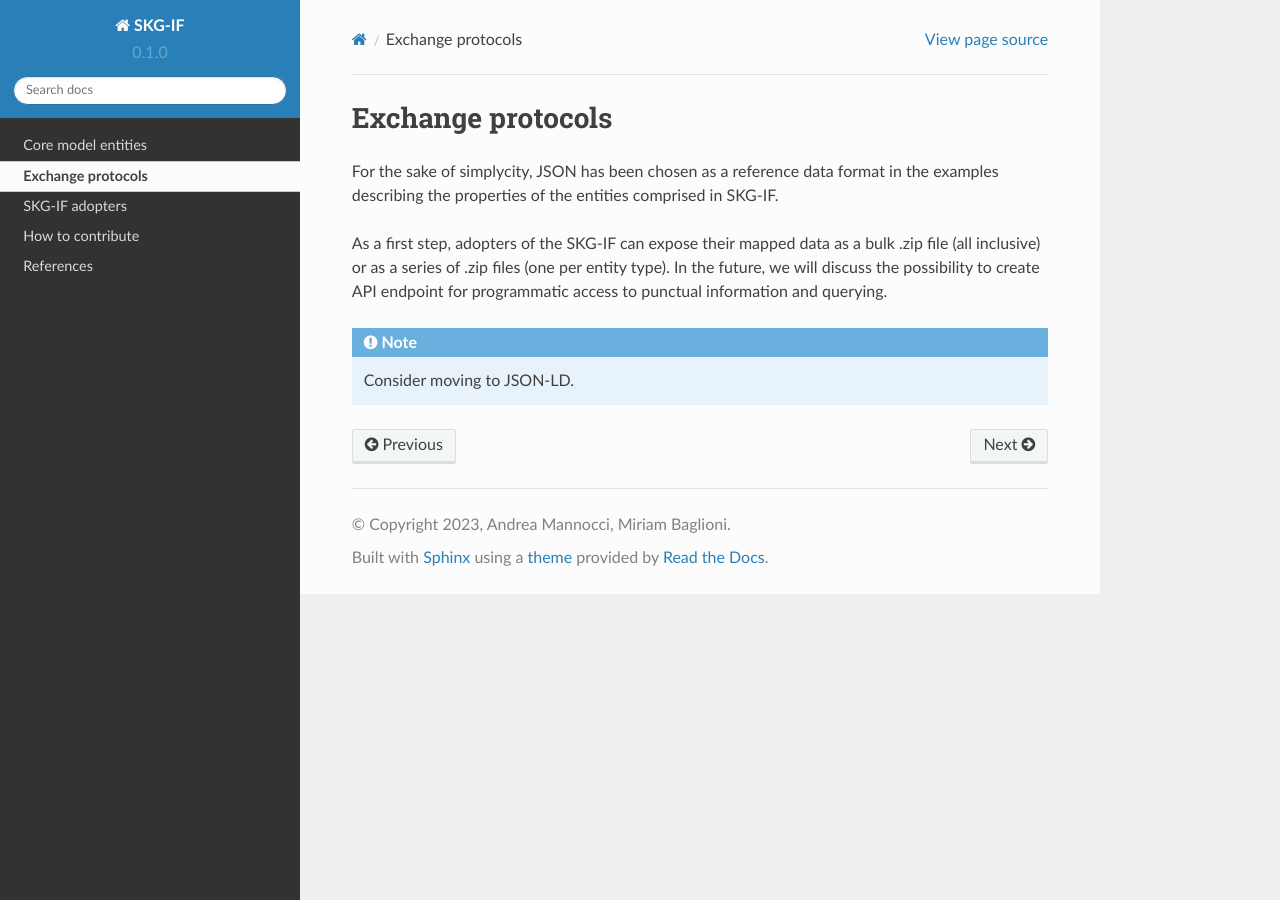
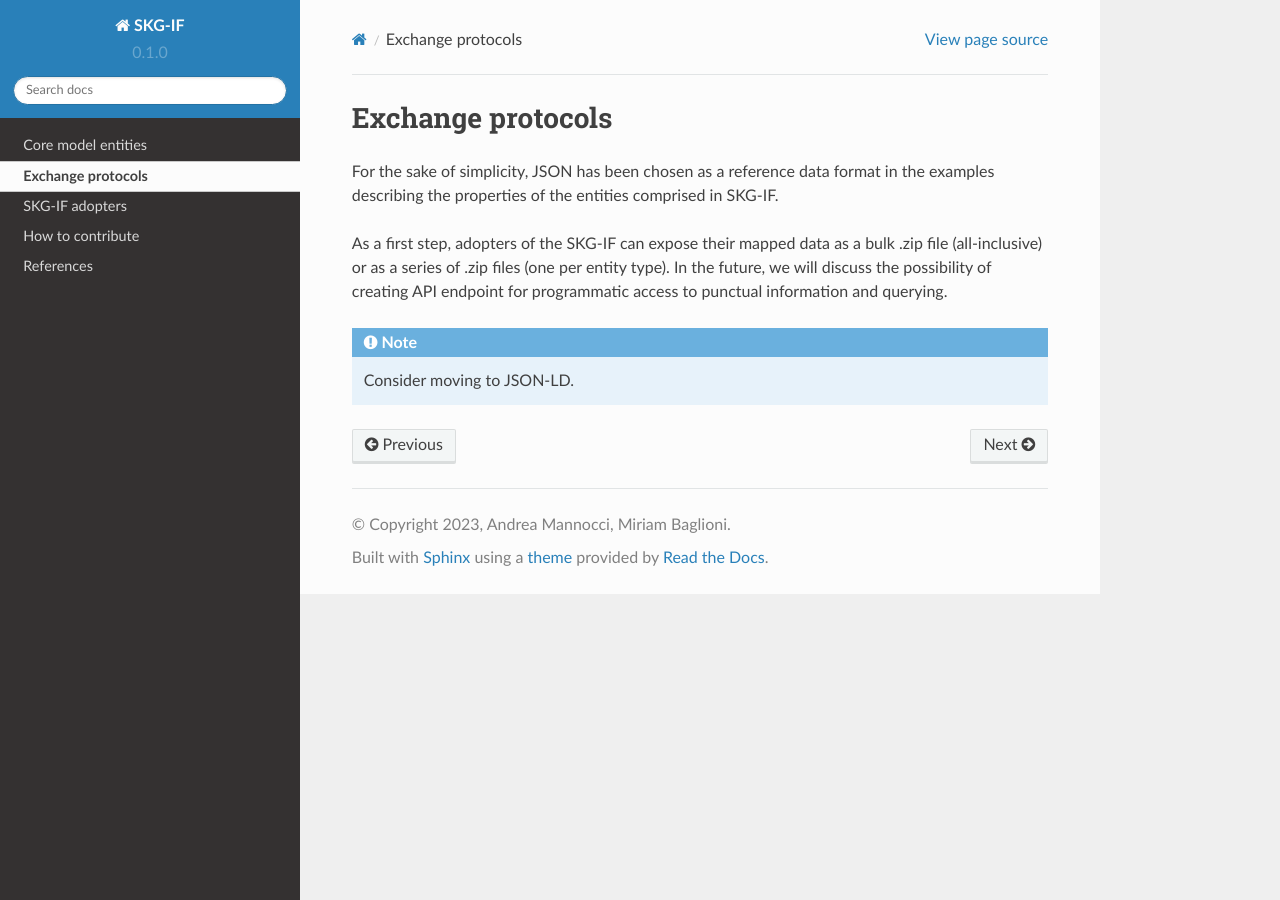
Before and after one commit to andremann/SKG-IF, a Sphinx documentation site: the page built from docs/source/exchange.rst, in a window 1280 px wide. Built offline with Sphinx 7.4.7 and the Read the Docs theme 2.0.0, drawn with Linux system fonts in a browser that asks for light colours.

Commit message:
mod venues

```diff
--- a/docs/source/exchange.rst
+++ b/docs/source/exchange.rst
@@ -3,12 +3,12 @@
 Exchange protocols
 ######
 
-For the sake of simplycity, JSON has been chosen as a reference data format in the examples describing the properties of the
+For the sake of simplicity, JSON has been chosen as a reference data format in the examples describing the properties of the
 entities comprised in SKG-IF.
 
-As a first step, adopters of the SKG-IF can expose their mapped data as a bulk .zip file (all inclusive)
+As a first step, adopters of the SKG-IF can expose their mapped data as a bulk .zip file (all-inclusive)
 or as a series of .zip files (one per entity type).
-In the future, we will discuss the possibility to create API endpoint for programmatic access to punctual
+In the future, we will discuss the possibility of creating API endpoint for programmatic access to punctual
 information and querying.
 
 
```
